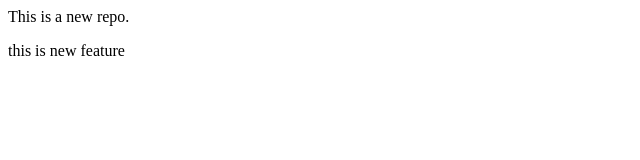
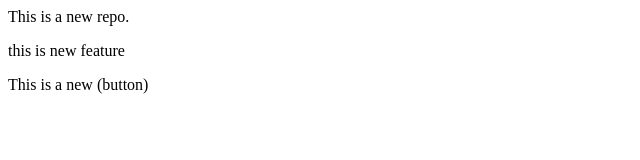
Before and after one commit to gaara2006/Local-repo, a plain HTML site: page Local_repo/index.html in a window 1280 px wide. Shown: the whole page, without its empty margins (0-640 px from the left). Drawn offline with Linux system fonts and the light colour scheme.

Commit message:
Add new button

```diff
--- a/Local_repo/index.html
+++ b/Local_repo/index.html
@@ -1,2 +1,3 @@
 <pr>This is a new repo. </pr>
 <p>this is new feature</p>
+<p>This is a new  (button)</p>
```
